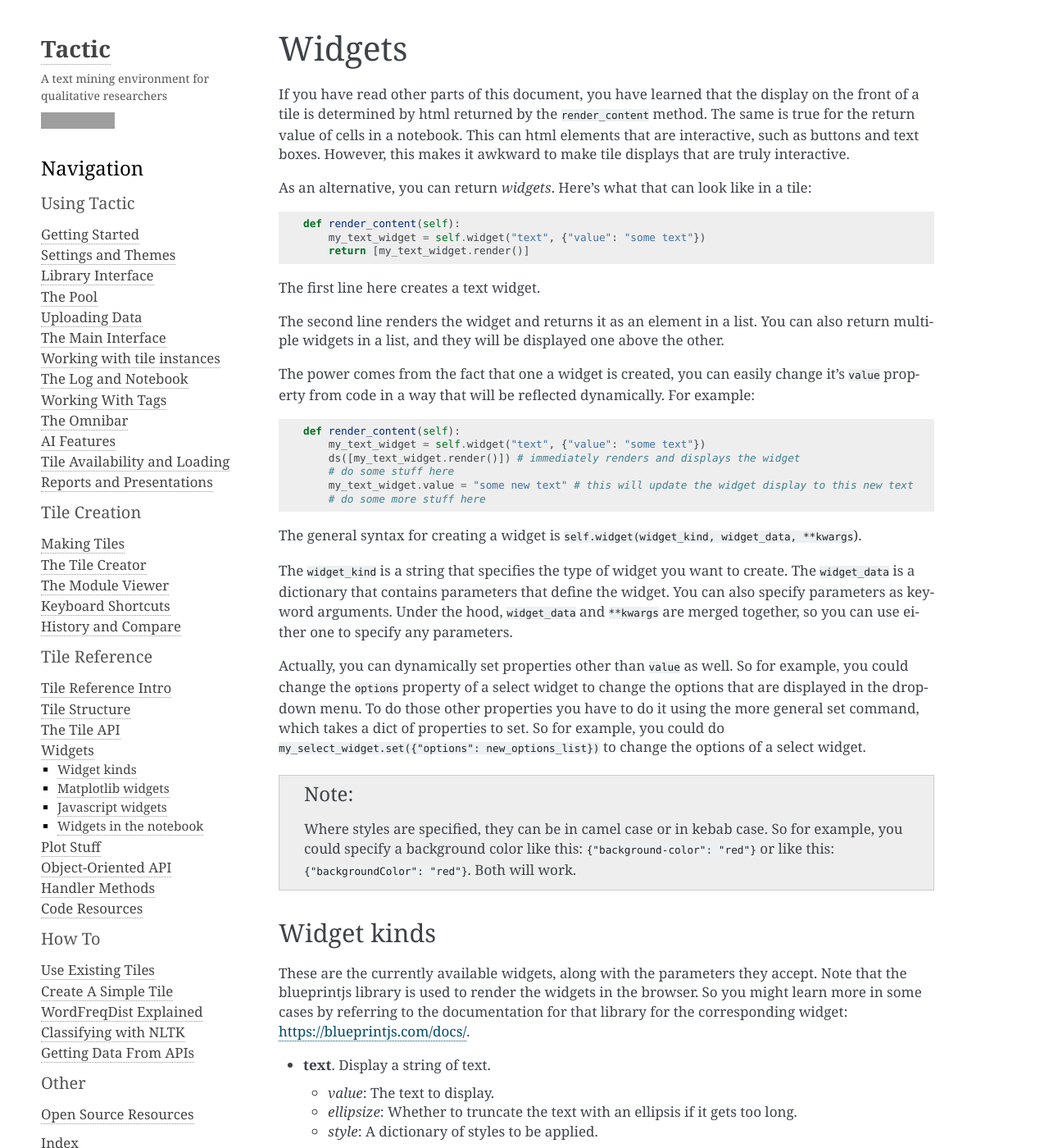
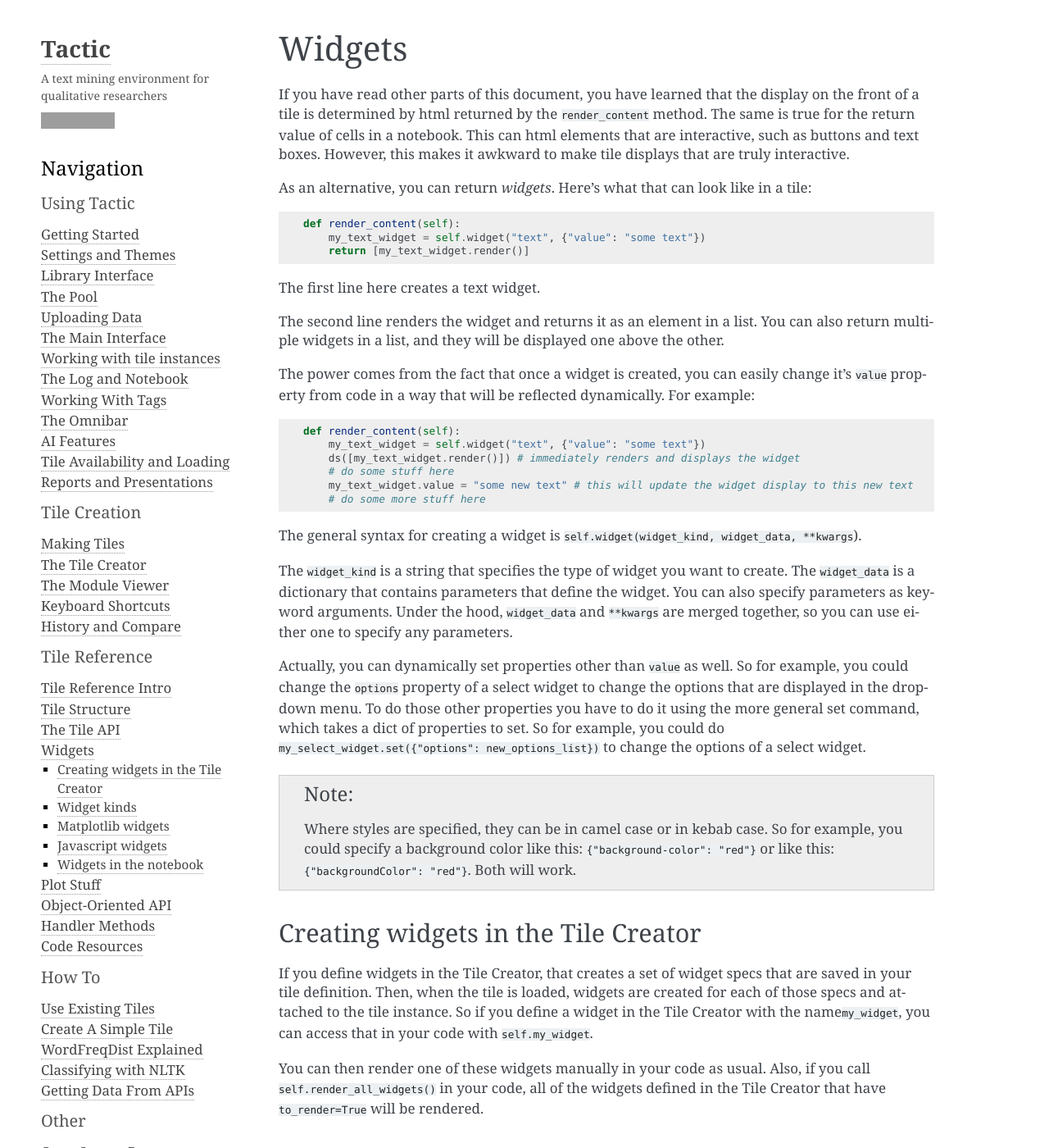
Before and after one commit to bsherin/tacticdocs, a Sphinx documentation site: the page built from docs/Widgets.md, in a window 1280 px wide and 1400 px high. Shown: the whole window at 82% size. Built offline with Sphinx 7.4.7, drawn with Linux system fonts in a browser that asks for light colours; some of the changed text lies outside the part shown; grey boxes are pictures that could not be loaded.

Commit message:
Widget-related updates

````diff
--- a/docs/Widgets.md
+++ b/docs/Widgets.md
@@ -19,7 +19,7 @@
 The second line renders the widget and returns it as an element in a list.
 You can also return multiple widgets in a list, and they will be displayed one above the other.
 
-The power comes from the fact that one a widget is created, you can easily change it's `value` property from code
+The power comes from the fact that once a widget is created, you can easily change it's `value` property from code
 in a way that will be reflected dynamically. For example:
 
 ```python
@@ -48,12 +48,26 @@
 like this: `{"backgroundColor": "red"}`. Both will work.
 :::
 
+(widgets-in-creator)=
+## Creating widgets in the Tile Creator
+
+If you define widgets in the Tile Creator, that creates a set of widget specs that are saved in your tile definition.
+Then, when the tile is loaded, widgets are created for each of those specs and attached to the tile instance.
+So if you define a widget in the Tile Creator with the name`my_widget`, you can access that in your code
+with `self.my_widget`.
+
+You can then render one of these widgets manually in your code as usual. Also, if you call `self.render_all_widgets()`
+in your code, all of the widgets defined in the Tile Creator that have `to_render=True` will be rendered.
+
 ## Widget kinds
 
 These are the currently available widgets, along with the parameters they accept.
 Note that the blueprintjs library is used to render the
 widgets in the browser. So you might learn more in some cases by referring to the documentation for that
 library for the corresponding widget: <https://blueprintjs.com/docs/>.
+
+All widgets also accept a `to_render` parameter that is a boolean that determines whether the widget will
+be rendered when `self.render_all_widgets()` is called.
 
 - **text**. Display a string of text.
   - _value_: The text to display.
@@ -83,11 +97,13 @@
     - _intent_ (default="primary"): The intent of the progress bar. This can be one of None, "primary", "success", "warning", or "danger".
     - _style_ (default={}): A dictionary of styles to be applied.
 - **html**. Displays raw htmls.
-  - _value_: The html string to display.
   - _style_ (default={}): A dictionary of styles to be applied.
 - **iframe**. Creates an iframe with data.
   - _value_: A inline string containing html that will be the srcDoc for the iframe.
   - _style_ (default={}): A dictionary of styles to be applied.
+- **divider**. Creates a horizontal divider.
+  _compact_: Passes the compact parameter to blueprintjs. But doesn't seem to do anything.
+  - _style_ (default={}):
 - **button**. Crates a button.
   - _value_: The value that will be provided when the button is pressed.
   - _text_ (default="Button"): The text to display on the button.
@@ -117,6 +133,12 @@
 - **box**. A widget that organizes other widgets. It takes a list of widgets and displays them in a div element to which th
 the given style is applied.
   - _widgets_: A list of widgets to display.
+  - _style_ (default={}): A dictionary of styles to be applied.
+- **collapse**. A widget that organizes other widgets into a collapsible section.
+  - _widgets_: A list of widgets to display.
+  - _label_: The label that will appear on the button that expands the section.
+  - _startOpen_ (default=True): Whether the section should be expanded by default.
+  - _intent_ (default="primary"): The intent of the button that expands the section.
   - _style_ (default={}): A dictionary of styles to be applied.
 - **matplotlib**. Displays a matplotlib figure. See below for a full discussion.
   - _style_ (default={}): A dictionary of styles to be applied.
````
Also changed, not shown: docs/Tile-Commands.md (+6 -0 lines), docs/Tile-Creator.md (+10 -7 lines), docs/Tile-Structure.md (+1 -1 lines), 7 other files.
